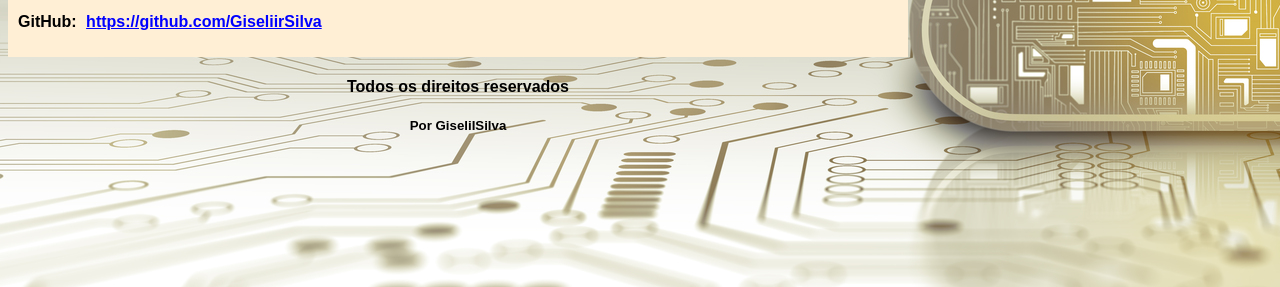
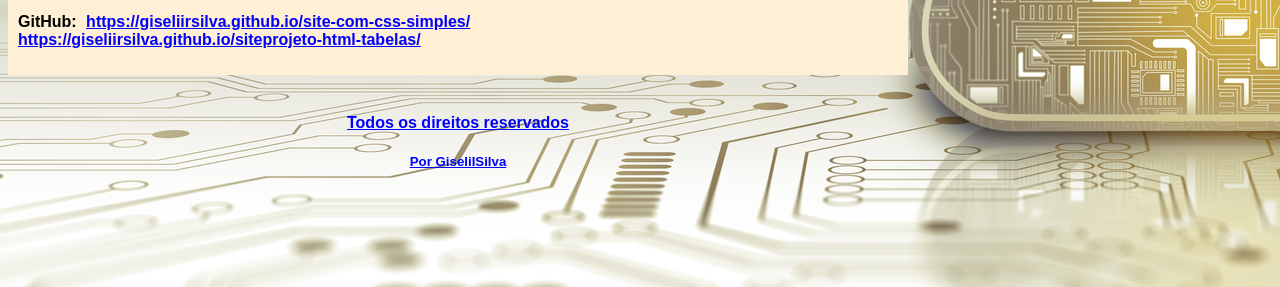
Before and after one commit to GiseliirSilva/site-com-css-simples, a plain HTML site: page Projetos.html in a window 1280 px wide. Shown: the part 513-800 px from the top of the page. Drawn offline with Linux system fonts and the light colour scheme.

Commit message:
Update Projetos.html

```diff
--- a/Projetos.html
+++ b/Projetos.html
@@ -31,7 +31,9 @@
 
 		<h1>Projetos</h1>
 
-		<p> <strong>GitHub:</strong> <a href class="a">https://github.com/GiseliirSilva</a></p>
+		<p> <strong>GitHub:</strong> <a href class="a"> https://giseliirsilva.github.io/site-com-css-simples/
+			<br>
+			https://giseliirsilva.github.io/siteprojeto-html-tabelas/
 
 		</div> <!-- Fim Conteúdo -->
 
```
